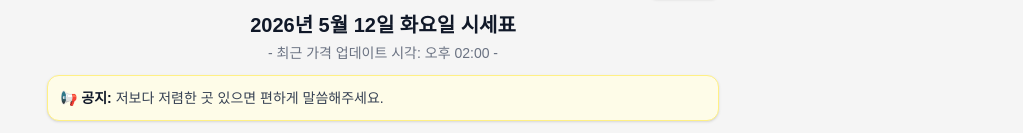
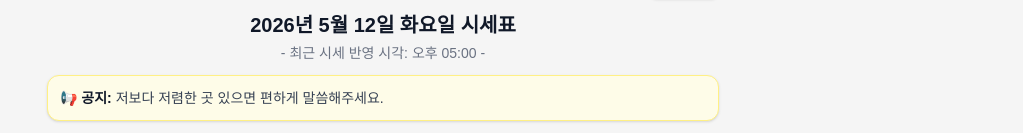
Before and after one commit to kimdohee968-sys/mebu-board, a Next.js app: page / in a window 1280 px wide. Shown: the part 201-334 px from the top of the page, without its empty margins (257-1280 px from the left). Built offline with nearby package versions, Linux system fonts and the light colour scheme.

Commit message:
update content

```diff
--- a/src/app/page.js
+++ b/src/app/page.js
@@ -82,7 +82,7 @@ export default function Home() {
         </p>
 
         <p className="text-xs md:text-sm text-gray-500 mt-1">
-          - 최근 가격 업데이트 시각: 오후 02:00 -
+          - 최근 시세 반영 시각: 오후 05:00 -
         </p>
 
       </div>
```
